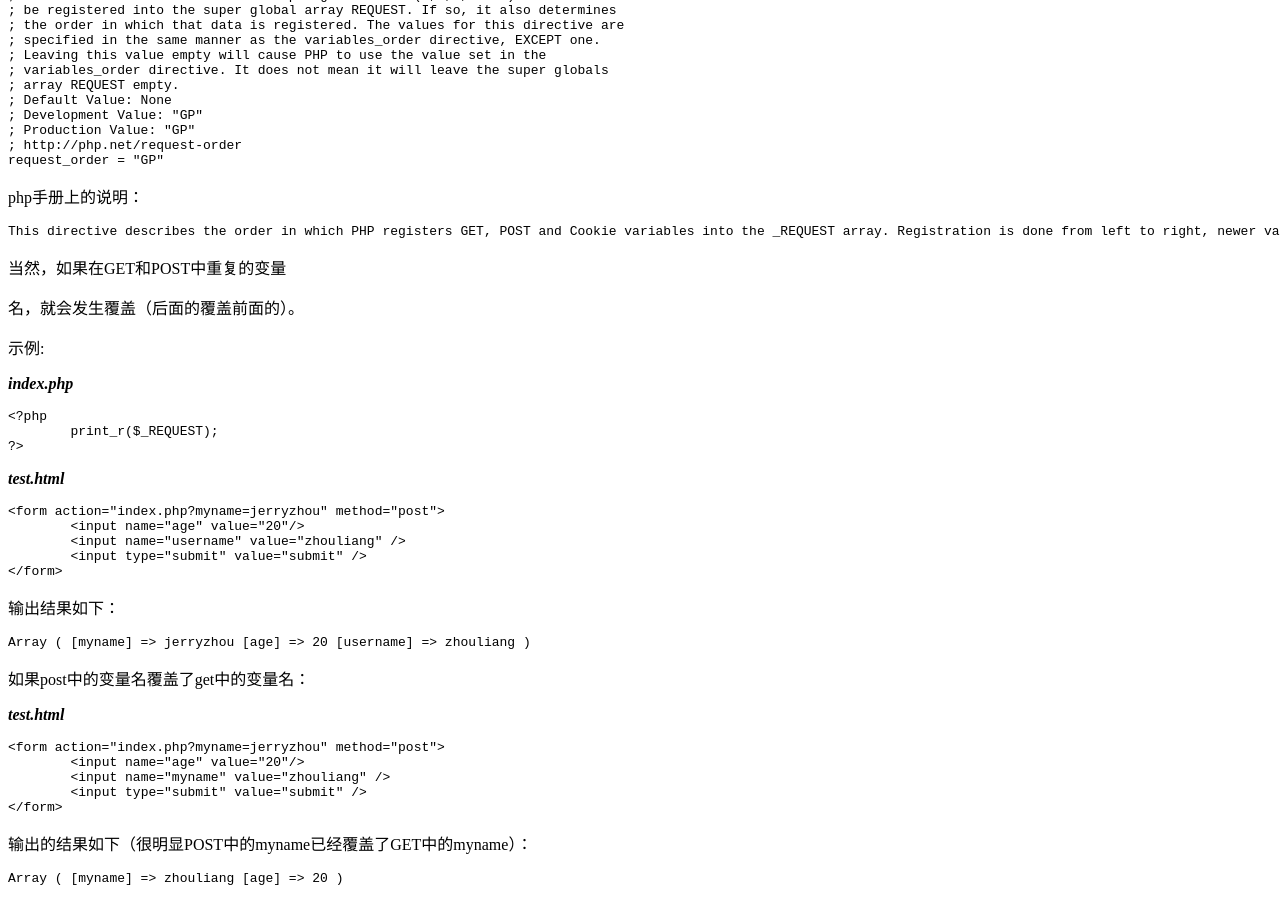
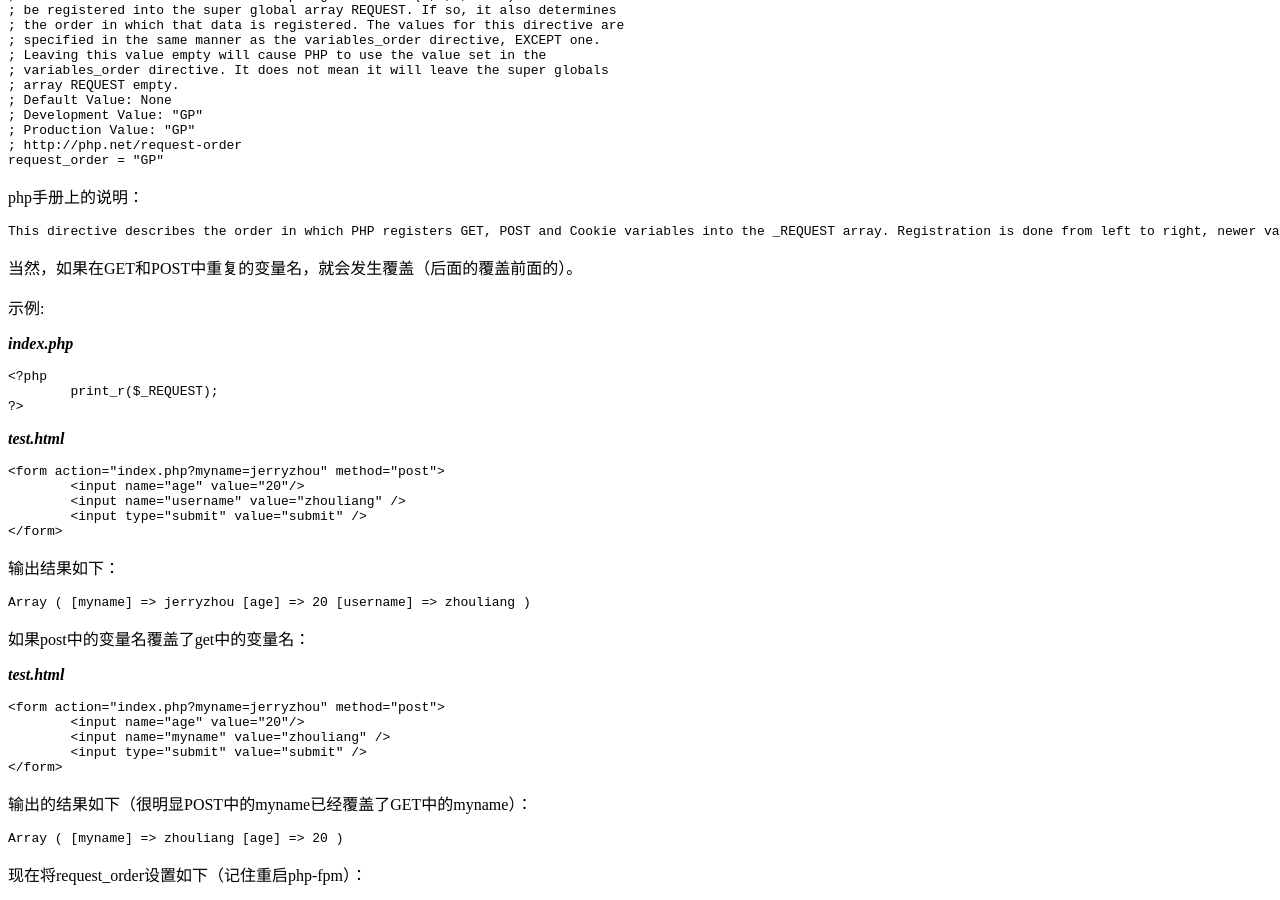
Before and after one commit to jerry-zhou/jerry-zhou.github.io, a Jekyll site: the page built from _posts/php/2014-12-23-php-variables.md, in a window 1280 px wide and 900 px high, scrolled down 437 px. Built offline with Jekyll 4.4.1, drawn with Linux system fonts in a browser that asks for light colours; nearby versions of some CDN libraries; Markdown is read by kramdown in place of the engine named in the settings; comment, search, counter and statistics services are not loaded.

```diff
--- a/_posts/php/2014-12-23-php-variables.md
+++ b/_posts/php/2014-12-23-php-variables.md
@@ -32,10 +32,7 @@ php手册上的说明：
 
 	This directive describes the order in which PHP registers GET, POST and Cookie variables into the _REQUEST array. Registration is done from left to right, newer values override older values.
 
-当然，如果在GET和POST中重复的变量
-
-
-名，就会发生覆盖（后面的覆盖前面的）。
+当然，如果在GET和POST中重复的变量名，就会发生覆盖（后面的覆盖前面的）。
 
 示例:
 
```
